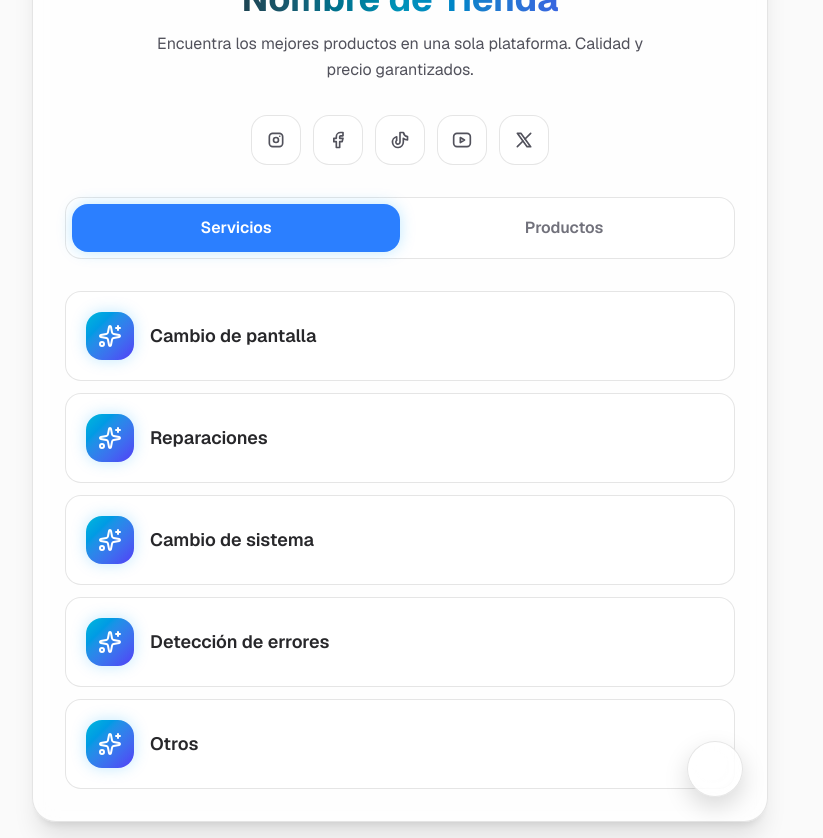
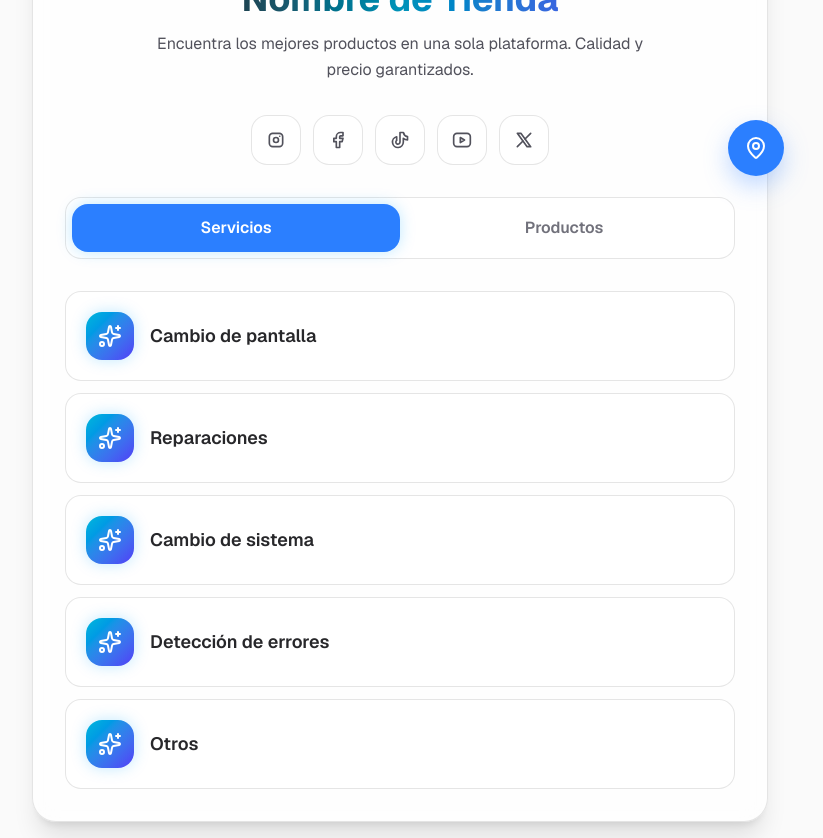
Before and after one commit to gohit-xyz/link-store, a Next.js app: page / in a window 1280 px wide. Shown: the part 600-1438 px from the top of the page, without its empty margins (240-1063 px from the left). Built offline with nearby package versions, Linux system fonts and the light colour scheme.

Commit message:
🏗️ [improve] GPS button positioning and refine hover styles for better alignment.

```diff
--- a/src/app/page.tsx
+++ b/src/app/page.tsx
@@ -236,16 +236,20 @@ export default function Home() {
               </div>
             )}
           </div>
-          {/* GPS Button - Modern Floating Glass */}
-          <Link
-            href="/maps"
-            className="fixed bg-blue-500 bottom-6 right-6 w-14 h-14 glass hover:shadow-glow-sm transition-all duration-300 flex items-center justify-center group hover-lift z-40 animate-fade-in rounded-full shadow-lg"
-            aria-label="Ir a mapas"
-            style={{ animationDelay: "0.4s", opacity: 0 }}
-          >
-            <MapPin className="w-6 h-6 text-white group-hover:text-cyan-100 transition-colors" />
-          </Link>
         </section>
+        {/* GPS Button - Fixed container for alignment */}
+        <div className="fixed bottom-0 left-0 z-50 w-full flex justify-center px-4 pointer-events-none">
+          <div className="w-full max-w-3xl relative h-0">
+            <Link
+              href="/maps"
+              className="absolute bottom-6 right-0 w-14 h-14 bg-blue-500 hover:bg-blue-600 hover:shadow-glow-sm transition-all duration-300 flex items-center justify-center group hover-lift animate-fade-in rounded-full shadow-lg shadow-blue-500/30 pointer-events-auto"
+              aria-label="Ir a mapas"
+              style={{ animationDelay: "0.4s", opacity: 0 }}
+            >
+              <MapPin className="w-6 h-6 text-white transition-colors" />
+            </Link>
+          </div>
+        </div>
       </main>
     </div>
   );
```
